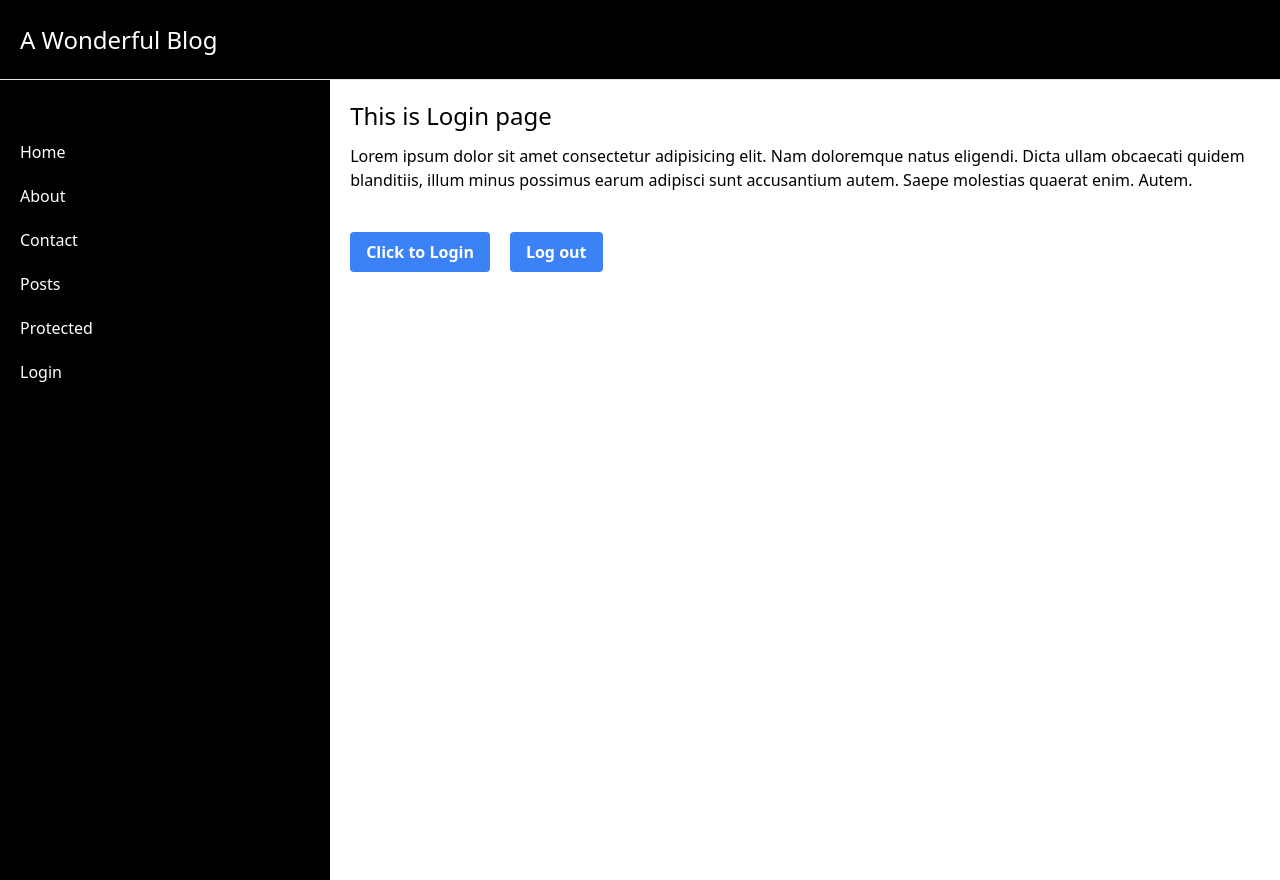
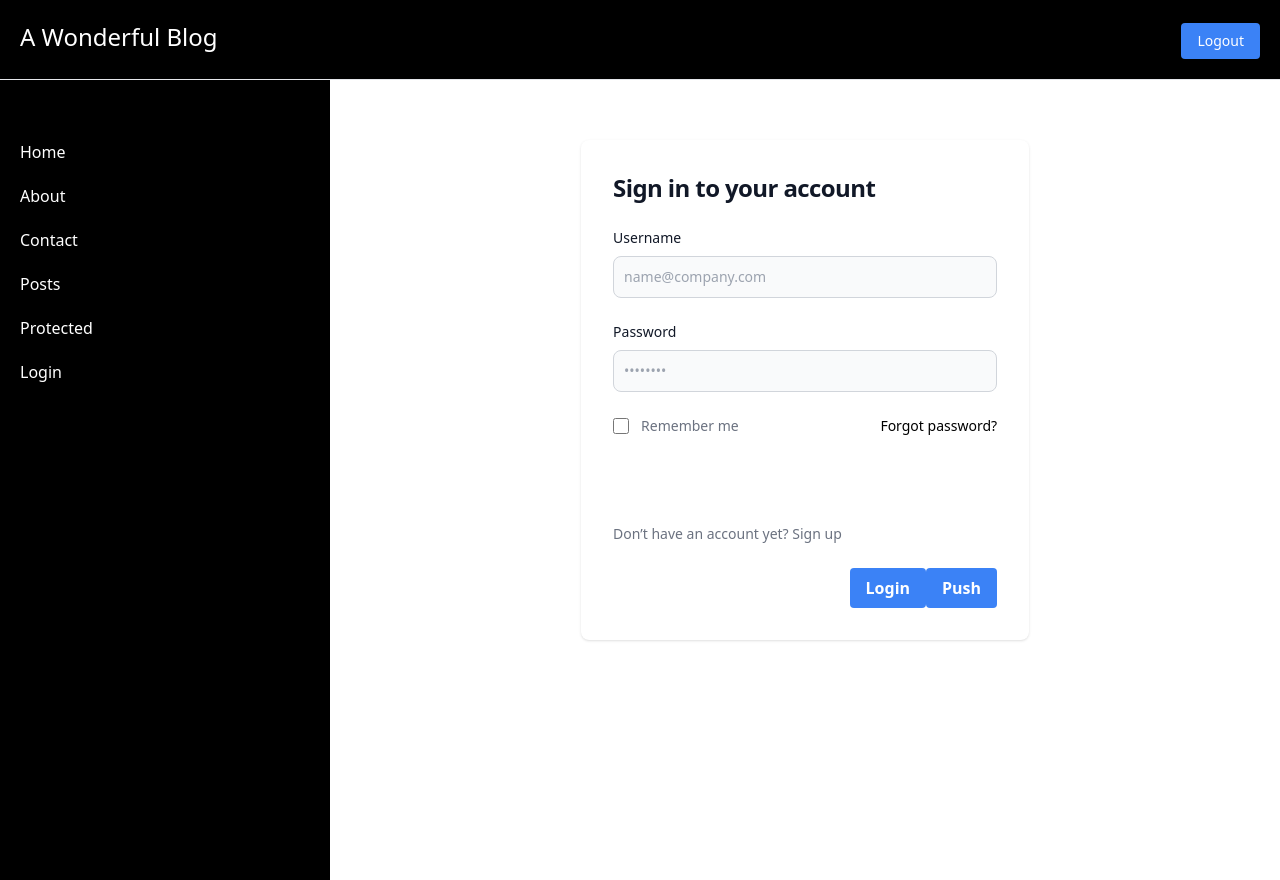
Before and after one commit to LearnWithHasinHayder/vue-blog-project, a Vue app: page /login in a window 1280 px wide. Built offline with nearby package versions, Linux system fonts and the light colour scheme.

Commit message:
Authentication

```diff
--- a/src/App.vue
+++ b/src/App.vue
@@ -1,8 +1,19 @@
 <script setup>
+import { authStore } from './store/store';
+const auth = authStore
 </script>
 
 <template>
-  <header class="bg-black border-b-light-100 border-b h-20 text-white items-center flex p-5 text-2xl">A Wonderful Blog</header>
+  <header class="bg-black border-b-light-100 border-b h-20 text-white items-center flex p-5 text-2xl">
+    <section class="flex justify-between w-full">
+      <h1>A Wonderful Blog</h1>
+      <p>
+        <button @click="auth.logout()" class="bg-blue-500 hover:bg-blue-700 text-white text-sm py-2 px-4 rounded">
+          <span>Logout</span>
+        </button>
+      </p>
+    </section>
+  </header>
   <section class="flex">
     <aside class="w-[450px] bg-black ">
       <router-view name="LeftSideBar"></router-view>
--- /dev/null
+++ b/src/components/Admin.vue
@@ -0,0 +1,13 @@
+//create home component
+<script setup>
+import { authStore } from '../store/store';
+const auth = authStore
+</script>
+<template v-if="auth.user?.role=='admin'">
+    <h1 class="text-2xl mb-3">This is Admin page</h1>
+    <p>
+        Lorem ipsum dolor sit amet consectetur adipisicing elit. Nam doloremque natus eligendi. Dicta ullam obcaecati quidem blanditiis, illum minus possimus earum adipisci sunt accusantium autem. Saepe molestias quaerat enim. Autem.
+    </p>
+</template>
+
+<style></style>
--- a/src/components/Login.vue
+++ b/src/components/Login.vue
@@ -1,24 +1,75 @@
 //create home component
 <script setup>
+import { ref } from 'vue';
+import { useRouter } from 'vue-router';
+const router = useRouter();
 // import { authStore } from '../store/store';
-import { authStore } from '../store/piniastore';
-const auth = authStore()
+import { authStore } from '../store/store';
+const auth = authStore
+
+const username = ref('')
+const password = ref('')
+
+const redirect = () => {
+    router.push({ path:"/" })
+}
 </script>
 <template>
-    <h1 class="text-2xl mb-3">This is Login page</h1>
-    <p>
-        Lorem ipsum dolor sit amet consectetur adipisicing elit. Nam doloremque natus eligendi. Dicta ullam obcaecati quidem blanditiis, illum minus possimus earum adipisci sunt accusantium autem. Saepe molestias quaerat enim. Autem.
-    </p>
-
     <p class="mt-10">
-        <button @click="auth.authenticate()" class="bg-blue-500 hover:bg-blue-700 text-white font-bold py-2 px-4 rounded">
+        <!-- <button v-if="!auth.isAuthenticated" @click="auth.authenticate()" class="bg-blue-500 hover:bg-blue-700 text-white font-bold py-2 px-4 rounded">
             <span v-if="auth.isAuthenticated">You're already logged in</span>
             <span v-else>Click to Login</span>
         </button>
 
         <button @click="auth.logout()" class="ml-5 bg-blue-500 hover:bg-blue-700 text-white font-bold py-2 px-4 rounded">
             Log out
-        </button>
+        </button> -->
+    <section class="">
+        <div class="flex flex-col items-center justify-center px-6 py-8 mx-auto  lg:py-0">
+            <div class="w-full bg-white rounded-lg shadow dark:border md:mt-0 sm:max-w-md xl:p-0 ">
+                <div class="p-6 space-y-4 md:space-y-6 sm:p-8">
+                    <h1 class="text-xl font-bold leading-tight tracking-tight text-gray-900 md:text-2xl dark:text-white">
+                        Sign in to your account
+                    </h1>
+                    <div class="space-y-4 md:space-y-6" action="#">
+                        <div>
+                            <label class="block mb-2 text-sm font-medium text-gray-900 dark:text-white">Username</label>
+                            <input v-model="username" class="bg-gray-50 border border-gray-300 text-gray-900 sm:text-sm rounded-lg focus:ring-primary-600 focus:border-primary-600 block w-full p-2.5 dark:bg-gray-700 dark:border-gray-600 dark:placeholder-gray-400 dark:text-white dark:focus:ring-blue-500 dark:focus:border-blue-500" placeholder="name@company.com" required="">
+                        </div>
+                        <div>
+                            <label for="password" class="block mb-2 text-sm font-medium text-gray-900 dark:text-white">Password</label>
+                            <input v-model="password" type="password" name="password" id="password" placeholder="••••••••" class="bg-gray-50 border border-gray-300 text-gray-900 sm:text-sm rounded-lg focus:ring-primary-600 focus:border-primary-600 block w-full p-2.5 dark:bg-gray-700 dark:border-gray-600 dark:placeholder-gray-400 dark:text-white dark:focus:ring-blue-500 dark:focus:border-blue-500" required="">
+                        </div>
+                        <div class="flex items-center justify-between">
+                            <div class="flex items-start">
+                                <div class="flex items-center h-5">
+                                    <input id="remember" aria-describedby="remember" type="checkbox" class="w-4 h-4 border border-gray-300 rounded bg-gray-50 focus:ring-3 focus:ring-primary-300 dark:bg-gray-700 dark:border-gray-600 dark:focus:ring-primary-600 dark:ring-offset-gray-800" required="">
+                                </div>
+                                <div class="ml-3 text-sm">
+                                    <label for="remember" class="text-gray-500 dark:text-gray-300">Remember me</label>
+                                </div>
+                            </div>
+                            <a href="#" class="text-sm font-medium text-primary-600 hover:underline dark:text-primary-500">Forgot password?</a>
+                        </div>
+                        <button type="submit" class="w-full text-white bg-primary-600 hover:bg-primary-700 focus:ring-4 focus:outline-none focus:ring-primary-300 font-medium rounded-lg text-sm px-5 py-2.5 text-center dark:bg-primary-600 dark:hover:bg-primary-700 dark:focus:ring-primary-800">Sign in</button>
+                        <p class="text-sm font-light text-gray-500 dark:text-gray-400">
+                            Don’t have an account yet? <a href="#" class="font-medium text-primary-600 hover:underline dark:text-primary-500">Sign up</a>
+                        </p>
+                        <p class="text-right">
+                            <button v-if="!auth.isAuthenticated" @click="auth.authenticate(username, password)" class="bg-blue-500 hover:bg-blue-700 text-white font-bold py-2 px-4 rounded">
+                                <span v-if="auth.isAuthenticated">You're already logged in</span>
+                                <span v-else>Login</span>
+                            </button>
+                            <button @click="redirect()" class="bg-blue-500 hover:bg-blue-700 text-white font-bold py-2 px-4 rounded">
+                                <span>Push</span>
+                            </button>
+                        </p>
+                    </div>
+                </div>
+            </div>
+        </div>
+    </section>
+
     </p>
 </template>
 
--- a/src/components/Sidebar.vue
+++ b/src/components/Sidebar.vue
@@ -1,5 +1,8 @@
 //create home component
-<script setup></script>
+<script setup>
+import { authStore } from '../store/store';
+const auth = authStore
+</script>
 <template>
     <section class="mt-[40px] text-white p-5">
         <ul class="flex flex-col space-y-5">
@@ -18,8 +21,11 @@
           <li>
             <router-link to="/protected">Protected</router-link>
           </li>
+          <li v-if="auth.user?.role=='admin'">
+            <router-link to="/admin">Admin</router-link>
+          </li>
 
-          <li>
+          <li v-if="!auth.isAuthenticated">
             <router-link to="/login">Login</router-link>
           </li>
         </ul>
--- a/src/router/router.js
+++ b/src/router/router.js
@@ -7,8 +7,9 @@ import Post from '../components/Post.vue'
 import Sidebar from '../components/Sidebar.vue'
 import Protected from '../components/Protected.vue'
 import Login from '../components/Login.vue'
+import Admin from '../components/Admin.vue'
 
-import { authStore } from '../store/piniastore';
+import { authStore } from '../store/store';
 
 
 const routes = [
@@ -27,6 +28,12 @@ const routes = [
     {
         path: '/about', components: {
             default: About,
+            LeftSideBar: Sidebar
+        }
+    },
+    {
+        path: '/admin', components: {
+            default: Admin,
             LeftSideBar: Sidebar
         }
     },
@@ -70,7 +77,7 @@ const router = createRouter({
 })
 
 router.beforeEach((to, from, next) => {
-    const auth = authStore()
+    const auth = authStore
     if(to.meta.requiresAuth && !auth.isAuthenticated){
         next('/login')
     }else{
--- a/src/store/store.js
+++ b/src/store/store.js
@@ -1,12 +1,42 @@
-import {ref, reactive} from 'vue'
+import { ref, reactive } from 'vue'
+// import { useRouter } from 'vue-router'
+// const router = useRouter()
+import router from '../router/router.js'
 const authStore = reactive({
-    isAuthenticated: false,
-    authenticate(){
-        authStore.isAuthenticated = true
+    isAuthenticated: localStorage.getItem('auth') == 1 ,
+    user: JSON.parse(localStorage.getItem('user')) || null,
+    authenticate(username, password) {
+        fetch('http://localhost:8000/login', {
+            method: 'POST',
+            headers: {
+                'Content-Type': 'application/json'
+            },
+            body: JSON.stringify({ username, password })
+        }).then(res => res.json())
+            .then(res => {
+                if (res.user) {
+                    localStorage.setItem('auth', 1)
+                    authStore.isAuthenticated = true
+                    localStorage.setItem('user', JSON.stringify(res.user))
+                    authStore.user = res.user
+                    router.push('/')
+                }
+                // } else {
+                //     localStorage.setItem('auth', 0)
+                //     authStore.isAuthenticated = false
+                //     localStorage.setItem('user', null)
+                //     authStore.user = null
+                //     // router.push('/login')
+                // }
+            })
     },
-    logout(){
+    logout() {
+        localStorage.setItem('auth', false)
         authStore.isAuthenticated = false
+        authStore.user = null
+        localStorage.setItem('user', null)
+        router.push('/login' )
     }
 })
 
-export {authStore}
+export { authStore }
```
Also changed, not shown: src/components/Editor.vue (added, +10 -0 lines).
